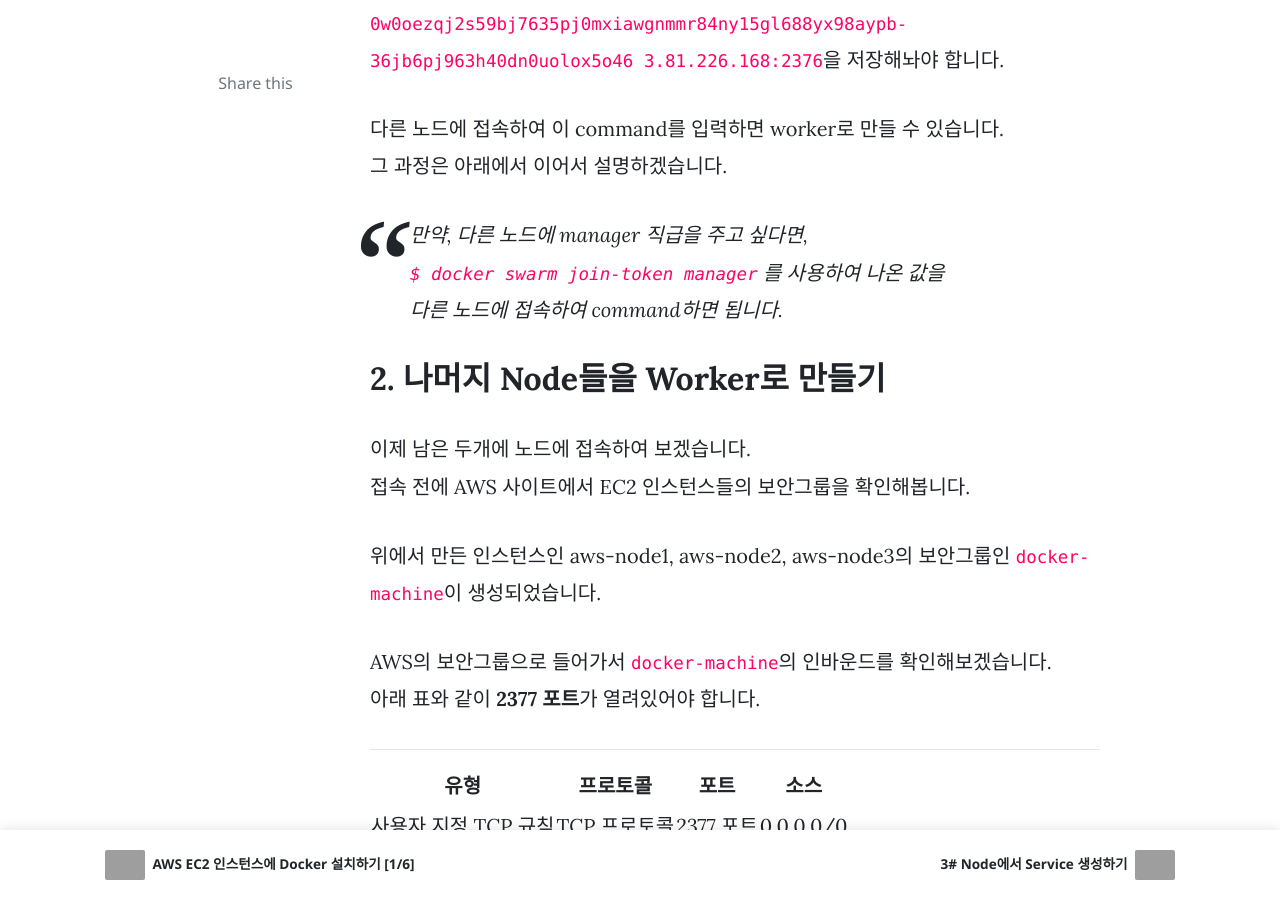
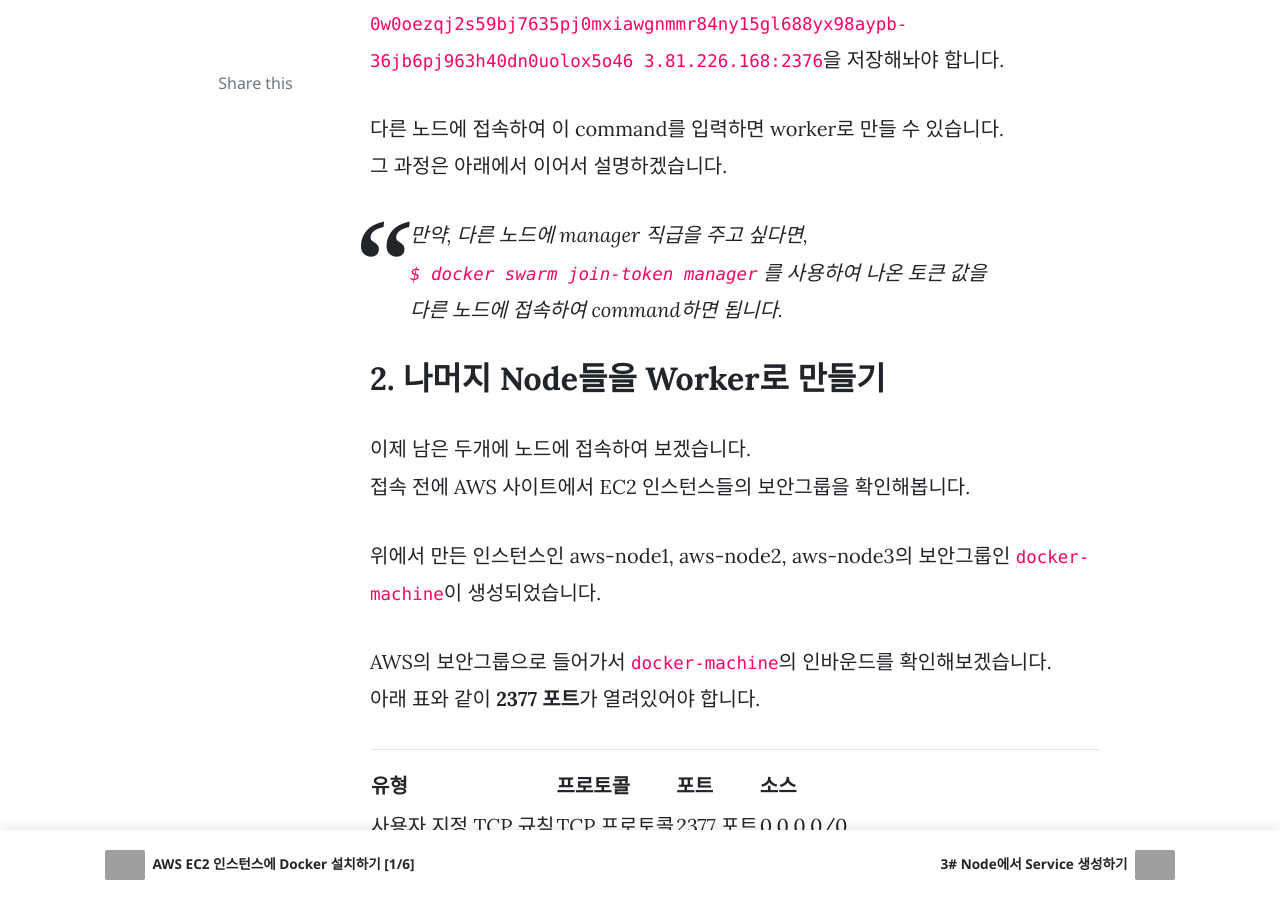
Before and after one commit to MegazoneDSG/megazonedsg.github.io, a Jekyll site: the page built from _posts/2019-09-01-2-Make-Swarm.md, in a window 1280 px wide and 900 px high, scrolled down 3397 px. Built offline with Jekyll 4.4.1, drawn with Linux system fonts in a browser that asks for light colours; nearby versions of some CDN libraries; comment, search, counter and statistics services are not loaded; grey boxes are pictures that could not be loaded.

Commit message:
Update 2019-09-01-2-Make-Swarm.md

```diff
--- a/_posts/2019-09-01-2-Make-Swarm.md
+++ b/_posts/2019-09-01-2-Make-Swarm.md
@@ -116,7 +116,7 @@
 그 과정은 아래에서 이어서 설명하겠습니다.
 
 > 만약, 다른 노드에 manager 직급을 주고 싶다면,
-> `$ docker swarm join-token manager` 를 사용하여 나온 값을
+> `$ docker swarm join-token manager` 를 사용하여 나온 토큰 값을
 > 다른 노드에 접속하여 command하면 됩니다.
 
 
@@ -132,9 +132,9 @@
 
 ---
 
-| 유형 | 프로토콜 | 포트 | 소스 |
-| :---: | :---: | :---: | :---: |
-| 사용자 지정 TCP 규칙 | TCP 프로토콜 | 2377 포트 | 0.0.0.0/0 |
+유형 | 프로토콜 | 포트 | 소스
+--- | --- | --- | ---
+사용자 지정 TCP 규칙 | TCP 프로토콜 | 2377 포트 | 0.0.0.0/0
 
 ---
 
```
